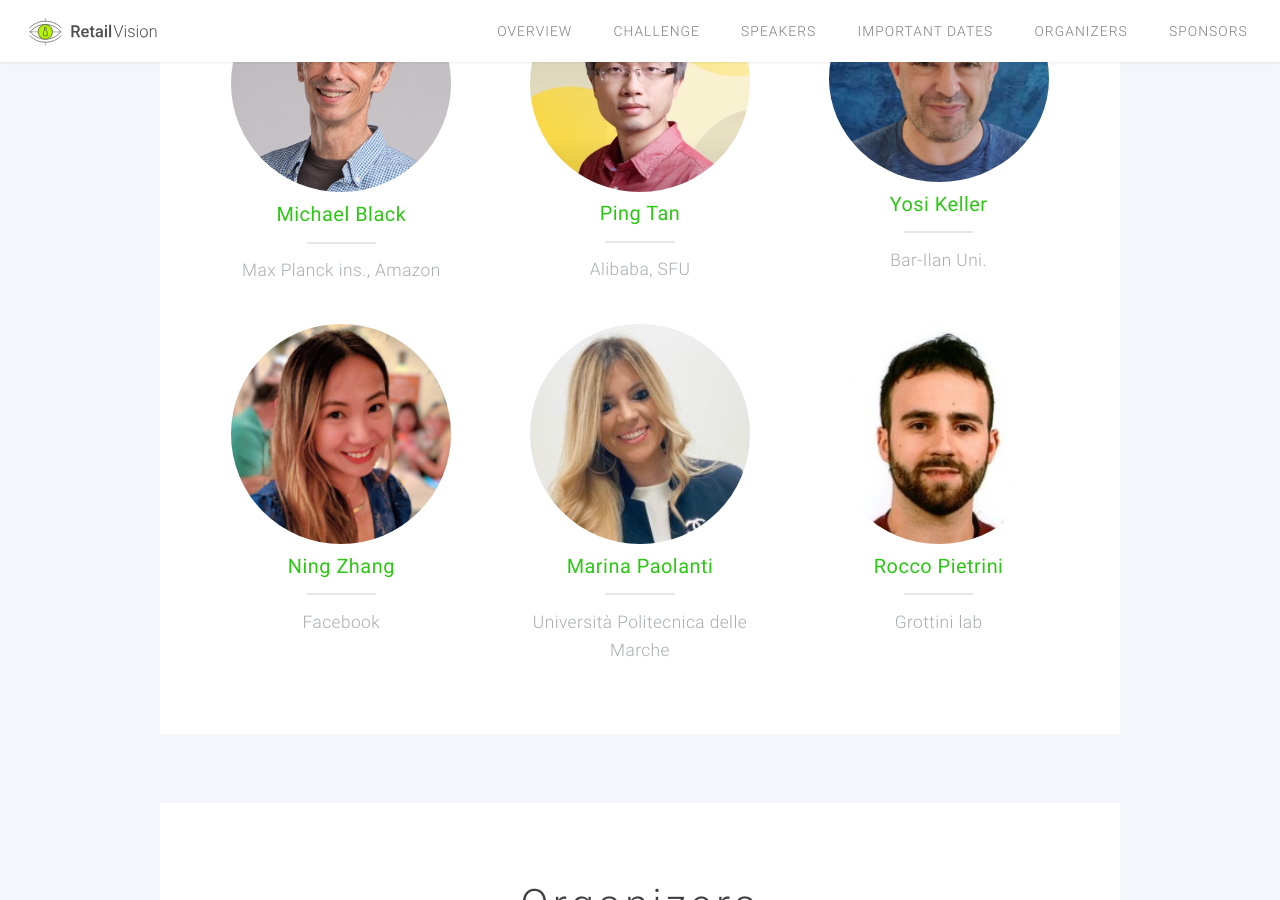
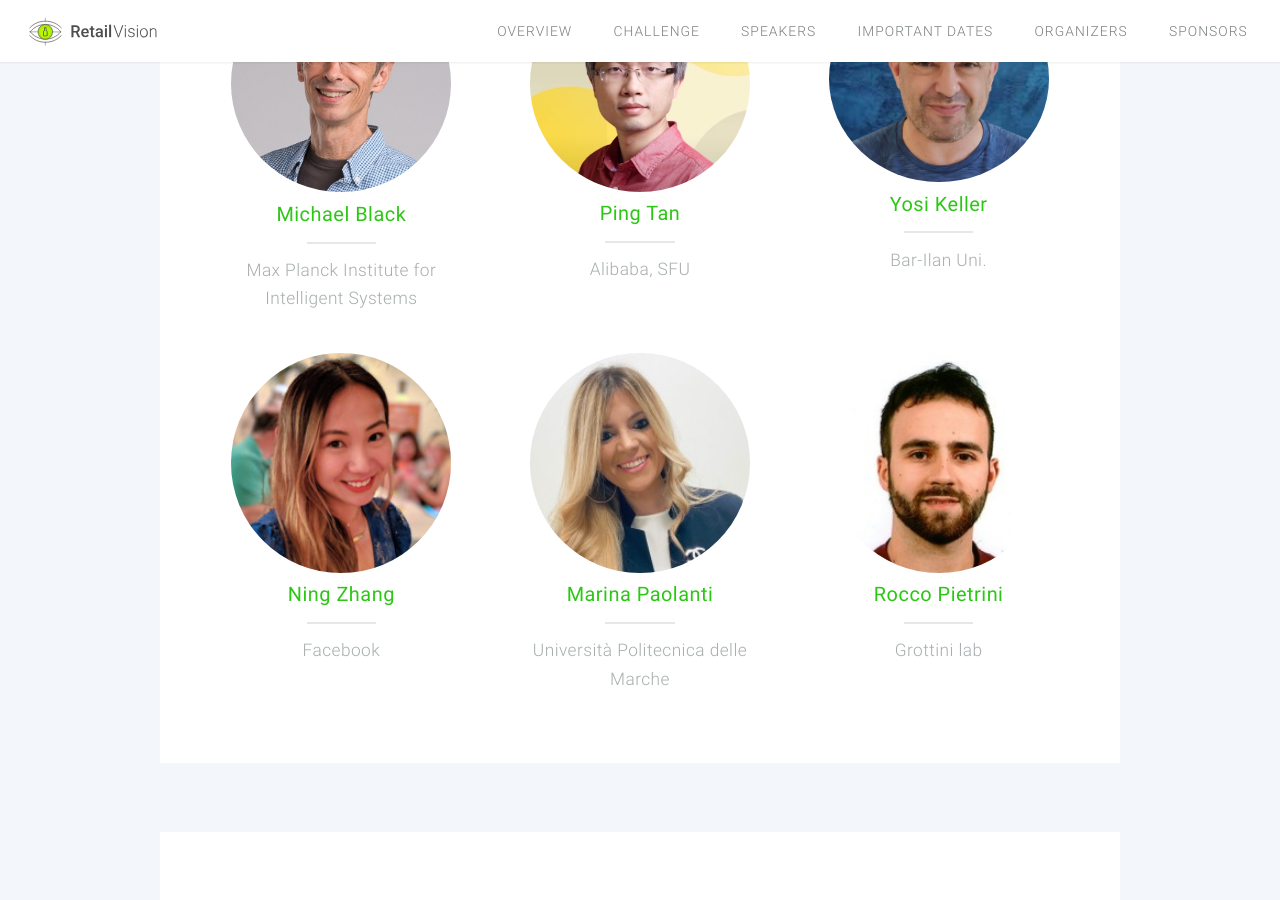
Before and after one commit to retailvisionworkshop/retailvisionworkshop.github.io, a Jekyll site: the page built from index.html, in a window 1280 px wide and 900 px high, scrolled down 3885 px. Built offline with Jekyll 4.4.1, drawn with Linux system fonts in a browser that asks for light colours.

Commit message:
Add files via upload

```diff
--- a/index.html
+++ b/index.html
@@ -108,7 +108,7 @@ redirect_from: "/"
                             <strong>Michael Black</strong>
                         </header>
                         <div id="minor_line"></div>
-                        <div class="affiliation">Max Planck ins., Amazon</div>
+                        <div class="affiliation">Max Planck Institute for Intelligent Systems</div>
                     </section>
                 </a>
 
```
